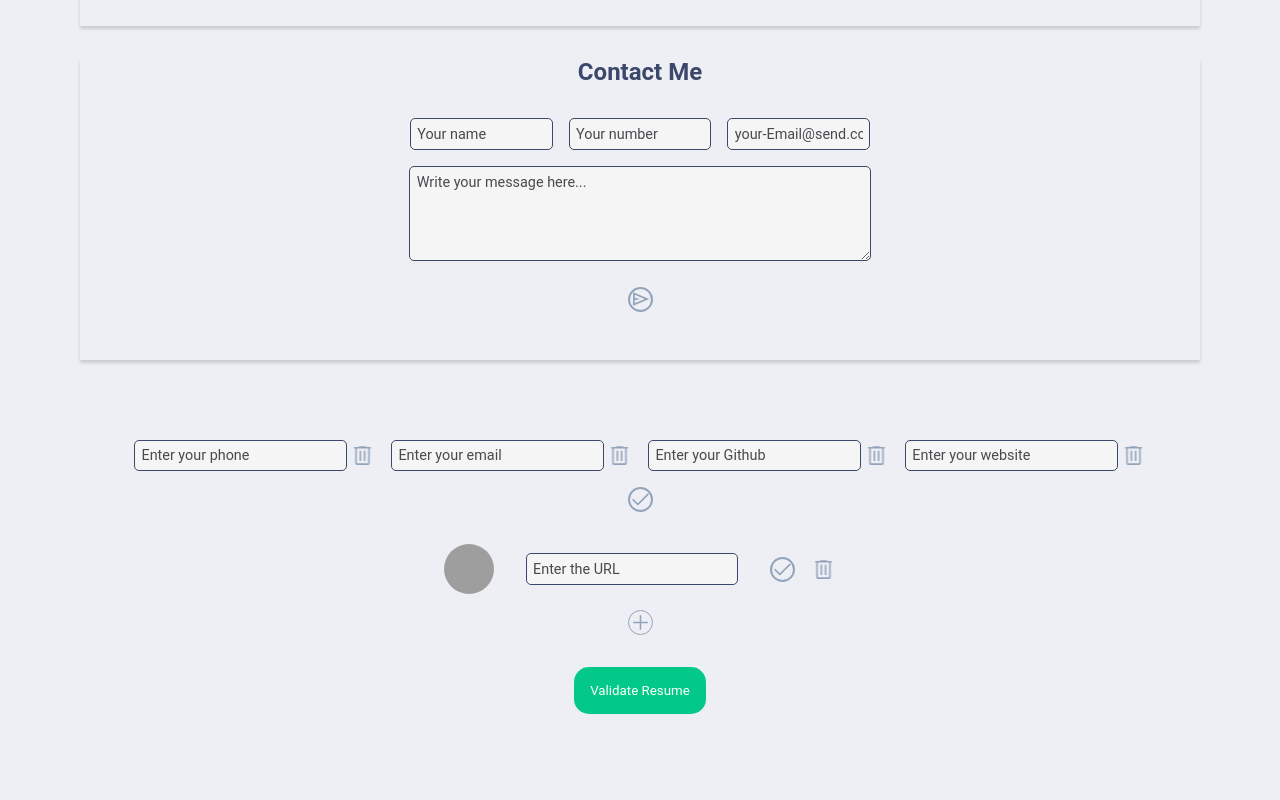
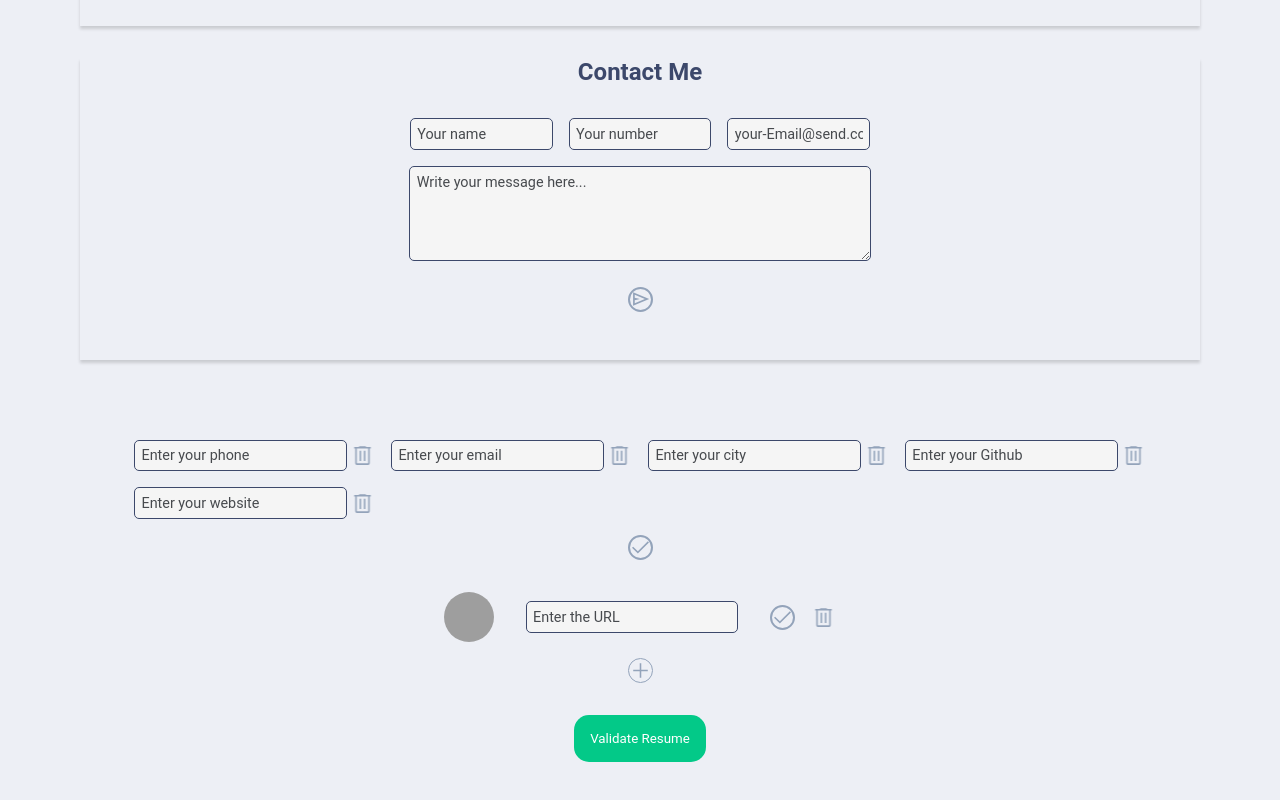
Before and after one commit to Fonkeyy/Project_CV-Application, a React (Vite) app: page / in a window 1280 px wide. Shown: the part 1275-2075 px from the top of the page. Before the commit the page ends 2037 px from the top, so only its background shows below. Built offline with nearby package versions, Linux system fonts and the light colour scheme; grey boxes are pictures that could not be loaded.

Commit message:
prepare for adding icon in InfoSection

```diff
--- a/src/Components/Sections/InfoSection/InfoSection.jsx
+++ b/src/Components/Sections/InfoSection/InfoSection.jsx
@@ -6,8 +6,23 @@ import { ValidContext } from '../../../contexts/validContext';
 import styles from './InfoSection.module.css';
 
 const initialFields = [
-    { id: 'tel', label: 'Phone Number', type: 'tel', placeholder: 'Enter your phone', value: '' },
-    { id: 'email', label: 'Email', type: 'email', placeholder: 'Enter your email', value: '' },
+    {
+        id: 'tel',
+        label: 'Phone Number',
+        type: 'tel',
+        placeholder: 'Enter your phone',
+        className: 'tel',
+        value: '',
+    },
+    {
+        id: 'email',
+        label: 'Email',
+        type: 'email',
+        placeholder: 'Enter your email',
+        className: 'email',
+        value: '',
+    },
+    { id: 'city', label: 'City', type: 'city', placeholder: 'Enter your city', className: 'city', value: '' },
     { id: 'github', label: 'Github', type: 'url', placeholder: 'Enter your Github', value: '' },
     { id: 'website', label: 'Website', type: 'url', placeholder: 'Enter your website', value: '' },
 ];
@@ -44,7 +59,9 @@ const InfoSection = () => {
         <>
             {isValidated && (
                 <div className={`${styles.info_section} ${styles.info_section_submitted}`}>
-                    {fields.map((field) => (
+                    {fields.map((field, index) => (
+                        <div key={index}>
+                            <span className={`'styles.'${field.className}}`}></span>
                             <div key={uuidv4()}>
                                 <label>{field.label}</label>
                                 {field.type === 'url' ? (
@@ -54,6 +71,7 @@ const InfoSection = () => {
                                 ) : (
                                     <p>{field.value}</p>
                                 )}
+                            </div>
                         </div>
                     ))}
                 </div>
--- a/src/Components/Sections/InfoSection/InfoSection.module.css
+++ b/src/Components/Sections/InfoSection/InfoSection.module.css
@@ -12,6 +12,22 @@
 
 .info_section input {
     width: clamp(100px, 40vw, 300px);
+}
+
+.tel {
+    background: url(../../../assets/SVG/);
+    width: 20px;
+    height: 20px;
+}
+.email {
+    background: url(../../../assets/SVG/);
+    width: 20px;
+    height: 20px;
+}
+.city {
+    background: url(../../../assets/SVG/);
+    width: 20px;
+    height: 20px;
 }
 
 @media screen and (min-width: 1000px) {
```
Also changed, not shown: 1 other file (tests, documents, lock files or other folders). Lines whose indentation alone changed are shown as unchanged.
